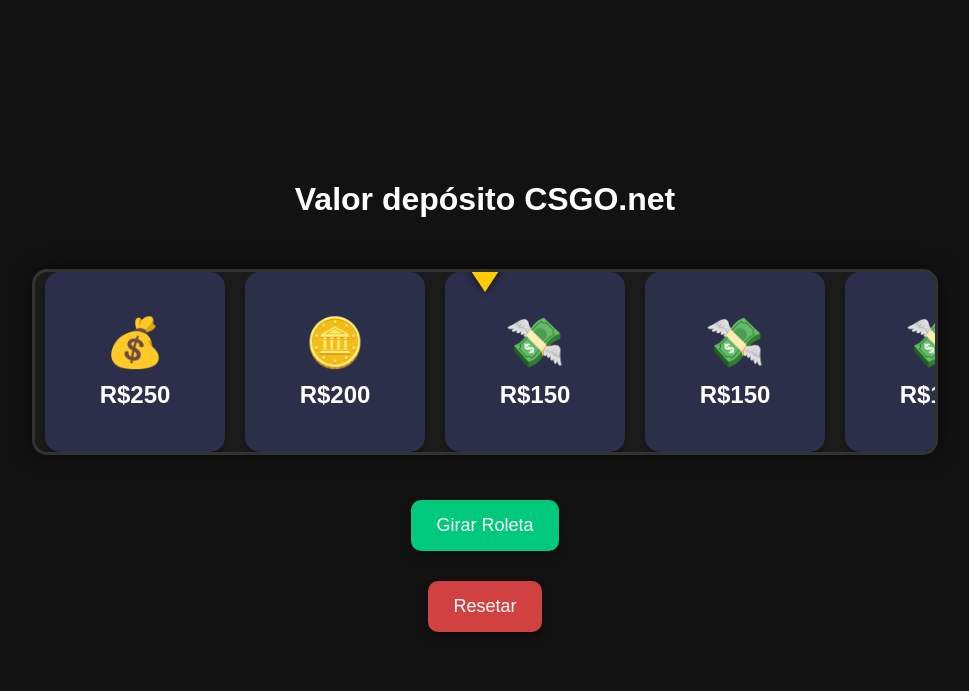
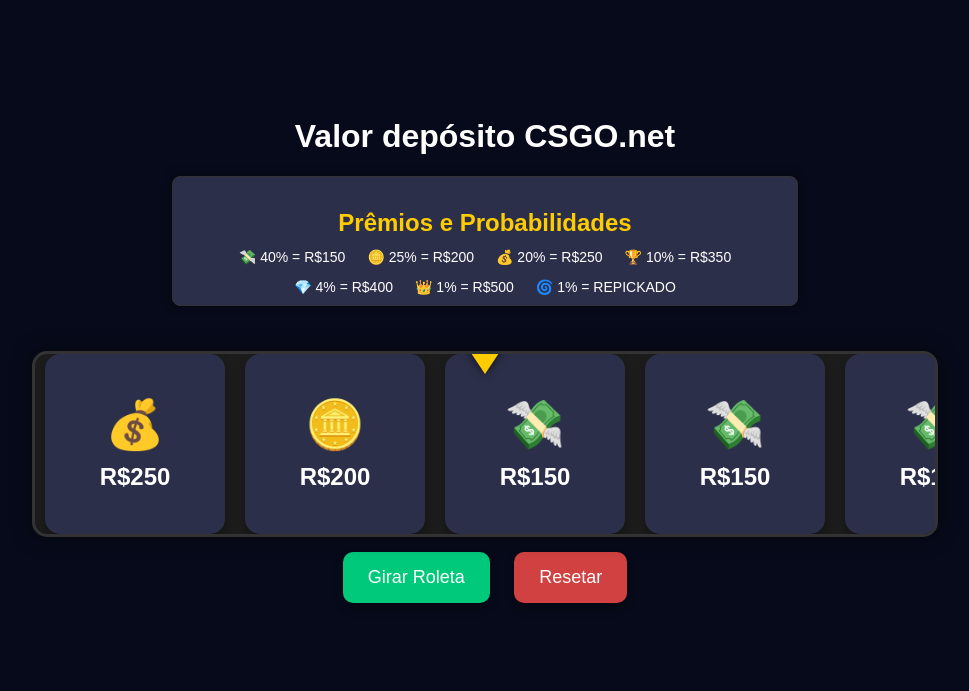
Before and after one commit to alanmilan/valordeposito, a plain HTML site: page index.html in a window 1280 px wide. Shown: the whole page, without its empty margins (155-1124 px from the left). Drawn offline with Linux system fonts and the light colour scheme.

Commit message:
Update index.html

```diff
--- a/index.html
+++ b/index.html
@@ -5,7 +5,7 @@
   <title>Roleta de Prêmios</title>
   <style>
   body {
-      background: #121212;
+    background: #070a1a;
     color: white;
     font-family: Arial, sans-serif;
     text-align: center;
@@ -19,10 +19,48 @@
     overflow: hidden;
   }
 
+  .tabela-probabilidades {
+    background: #2c2f4a;
+    padding: 8px 12px; /* compactado */
+    border-radius: 8px;
+    border: 1px solid #333;
+    box-shadow: 0 0 10px rgba(0,0,0,0.5);
+    font-size: 14px; /* menor */
+    margin-bottom: 15px; /* menor espaço abaixo */
+    width: 90%;
+    max-width: 600px; /* menor largura máxima */
+    text-align: center;
+  }
+
+  .tabela-probabilidades h3 {
+    color: #ffcc00;
+    margin-bottom: 10px;
+    font-size: 24px;
+  }
+
+  .tabela-probabilidades ul {
+    list-style: none;
+    padding: 0;
+    margin: 0;
+    display: inline-flex;
+    flex-wrap: wrap;
+    gap: 10px; /* menor gap */
+    justify-content: center;
+  }
+
+  .tabela-probabilidades li {
+    font-size: 14px; /* menor fonte */
+    display: flex;
+    align-items: center;
+    gap: 5px; /* menor gap */
+    white-space: nowrap;
+    padding: 2px 6px;
+  }
+
   .roleta-container {
     width: 90%;
     max-width: 900px;
-      margin: 30px auto;
+    margin: 30px auto 0 auto;
     overflow: hidden;
     border: 3px solid #333;
     border-radius: 15px;
@@ -78,7 +116,7 @@
   }
 
   button {
-      margin: 15px;
+    margin: 15px 10px;
     background: #00c97b;
     color: white;
     padding: 15px 25px;
@@ -124,23 +162,41 @@
     font-weight: bold;
     color: #00ff99;
     text-shadow: 0 0 10px rgba(0, 255, 153, 0.5);
+    min-height: 40px;
+  }
+
+  #probReal {
+    margin-top: 10px;
+    font-size: 18px;
+    color: #ccc;
+    min-height: 24px;
   }
   </style>
 </head>
 <body>
   <h1>Valor depósito CSGO.net</h1>
+
+  <div class="tabela-probabilidades">
+    <h3>Prêmios e Probabilidades</h3>
+    <ul id="listaPremios"></ul>
+  </div>
+
   <div class="roleta-container">
     <div class="roleta" id="roleta"></div>
     <div class="roleta-pointer"></div>
   </div>
 
+  <div>
     <button id="spinBtn">Girar Roleta</button>
     <button id="resetBtn">Resetar</button>
+  </div>
 
   <h2 id="resultado"></h2>
+  <p id="probReal"></p>
 
   <audio id="tickSound" src="tick_sound.mp3" preload="auto"></audio>
   <audio id="winSound" src="https://www.soundjay.com/button/button-3.wav" preload="auto"></audio>
+
   <script>
     const premios = [
       { valor: 150, prob: 0.40, emoji: "💸" },
@@ -148,11 +204,13 @@
       { valor: 250, prob: 0.20, emoji: "💰" },
       { valor: 350, prob: 0.10, emoji: "🏆" },
       { valor: 400, prob: 0.04, emoji: "💎" },
-      { valor: 500, prob: 0.01, emoji: "👑" }
+      { valor: 500, prob: 0.01, emoji: "👑" },
+      { valor: "REPICKADO", prob: 0.005, emoji: "🌀" }
     ];
 
     const roleta = document.getElementById("roleta");
     const resultado = document.getElementById("resultado");
+    const probReal = document.getElementById("probReal");
     const spinBtn = document.getElementById("spinBtn");
     const resetBtn = document.getElementById("resetBtn");
     const winSound = document.getElementById("winSound");
@@ -162,25 +220,34 @@
     let itemFullWidth = 200;
     let clones = [];
 
+    function preencherTabelaProbabilidades() {
+      const ul = document.getElementById("listaPremios");
+      ul.innerHTML = "";
+      premios.forEach(p => {
+        let textoValor = (p.valor === "REPICKADO") ? p.valor : `R$${p.valor}`;
+        ul.innerHTML += `<li>${p.emoji} ${Math.round(p.prob * 100)}% = ${textoValor}</li>`;
+      });
+    }
+
     function escolherPremio() {
       let r = Math.random();
       let acumulado = 0;
       for (let premio of premios) {
         acumulado += premio.prob;
-        if (r < acumulado) return premio;
+        if (r < acumulado) return { premio, r };
       }
-      return premios[premios.length - 1];
+      return { premio: premios[premios.length - 1], r };
     }
 
     function gerarItens() {
       roleta.innerHTML = "";
       clones = [];
       for (let i = 0; i < 120; i++) {
-        const premio = escolherPremio();
+        const { premio } = escolherPremio();
         const item = document.createElement("div");
         item.className = "item";
-        item.dataset.valor = premio.valor;
-        item.innerHTML = `<div class="emoji">${premio.emoji}</div>R$${premio.valor}`;
+        item.dataset.valor = (premio.valor === "REPICKADO") ? "REPICKADO" : premio.valor;
+        item.innerHTML = `<div class="emoji">${premio.emoji}</div>${(premio.valor === "REPICKADO") ? premio.valor : `R$${premio.valor}`}`;
         roleta.appendChild(item);
         clones.push(item);
       }
@@ -192,27 +259,23 @@
       let lastX = null;
       let lastTickTime = 0;
       let lastHighlightIndex = -1;
-  const tickIntervalMin = 30;  // tempo mínimo entre beeps
-  const tickIntervalMax = 300; // tempo máximo entre beeps (mais lento no final)
+      const tickIntervalMin = 30;
+      const tickIntervalMax = 300;
       const startTime = performance.now();
-  const roletaEl = roleta;
       const containerCenter = roleta.parentElement.offsetWidth / 2;
 
       function tickLoop(now) {
         const elapsed = now - startTime;
-    if (elapsed >= duracaoTotal - 800) return; // Para antes da roleta parar
+        if (elapsed >= duracaoTotal - 800) return;
 
-    const matrix = new DOMMatrix(getComputedStyle(roletaEl).transform);
+        const matrix = new DOMMatrix(getComputedStyle(roleta).transform);
         const currentX = matrix.m41;
 
         if (lastX !== null) {
           const delta = Math.abs(currentX - lastX);
-
-      // Calcula intervalo ideal entre ticks com base na velocidade (quanto mais rápido, menor o intervalo)
           const idealInterval = Math.max(tickIntervalMin, Math.min(tickIntervalMax, 1000 / (delta + 0.1)));
 
           if (now - lastTickTime > idealInterval) {
-        // Calcula índice aproximado do item central
             const visualCenter = Math.abs(currentX) + containerCenter;
             const index = Math.floor(visualCenter / itemFullWidth);
 
@@ -238,11 +301,11 @@
       isSpinning = true;
       spinBtn.disabled = true;
       resultado.textContent = "";
+      probReal.textContent = "";
 
-      const premioFinal = escolherPremio();
-      const indexAlvo = clones.findIndex((i, idx) => parseInt(i.dataset.valor) === premioFinal.valor && idx > 40);
+      const { premio: premioFinal, r } = escolherPremio();
+      const indexAlvo = clones.findIndex((i, idx) => i.dataset.valor == premioFinal.valor && idx > 40);
       const index = indexAlvo !== -1 ? indexAlvo : 80;
-
       const destino = index * itemFullWidth - roleta.parentElement.offsetWidth / 2 + itemFullWidth / 2;
 
       requestAnimationFrame(() => {
@@ -252,12 +315,14 @@
 
       iniciarTickDuranteGiro(14000);
 
-
       setTimeout(() => {
         clones.forEach(i => i.classList.remove("highlight"));
         clones[index].classList.add("highlight");
         winSound.play();
-        resultado.textContent = `Você ganhou: R$${premioFinal.valor}! 🎉`;
+
+        let textoPremio = premioFinal.valor === "REPICKADO" ? premioFinal.valor : `R$${premioFinal.valor}`;
+        resultado.textContent = `Você ganhou: ${textoPremio}! 🎉`;
+        probReal.textContent = `Número sorteado: ${(r * 100).toFixed(2)}%`;
         isSpinning = false;
         spinBtn.disabled = false;
       }, 14000);
@@ -272,10 +337,12 @@
     resetBtn.addEventListener("click", () => {
       gerarItens();
       resultado.textContent = "";
+      probReal.textContent = "";
       isSpinning = false;
       spinBtn.disabled = false;
     });
 
+    preencherTabelaProbabilidades();
     gerarItens();
   </script>
 </body>
```
Lines whose indentation alone changed are shown as unchanged.
